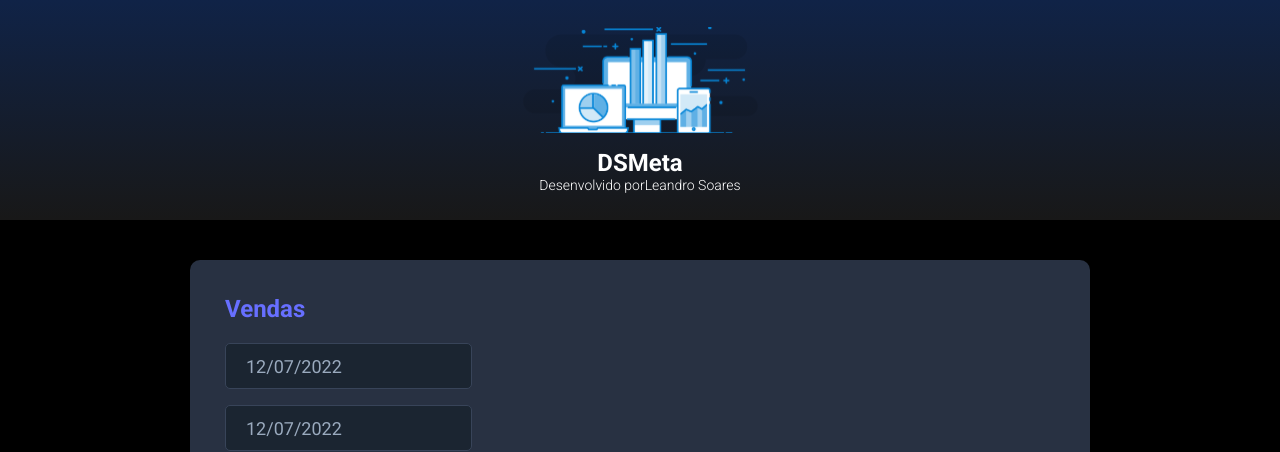
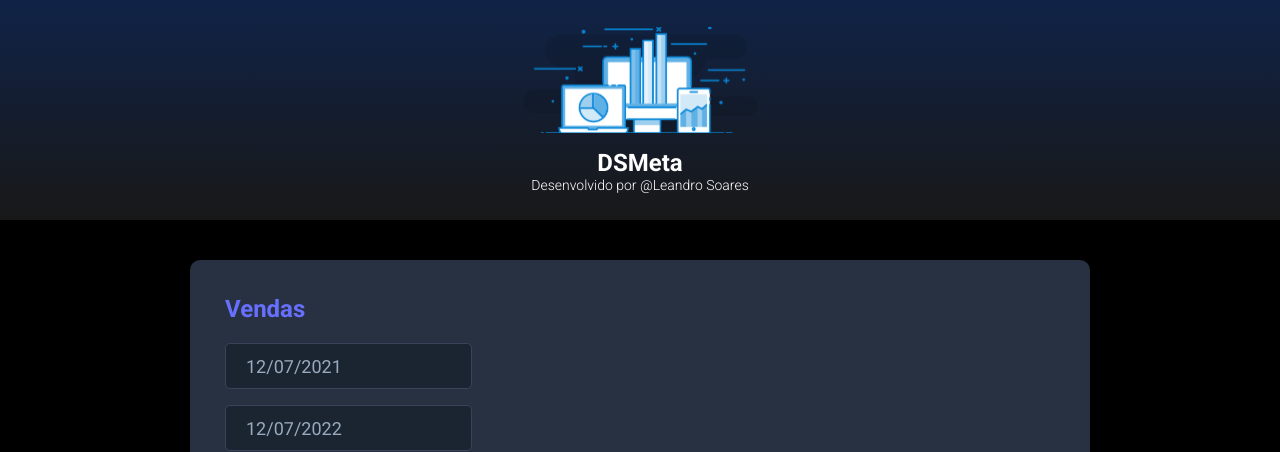
Before and after one commit to DevLeandro305/dsmeta, a React (Vite) app in the folder frontend/: page / in a window 1280 px wide. Shown: the top 452 px of the page. Built offline with nearby package versions, Linux system fonts and the light colour scheme.

Commit message:
Use state

```diff
--- a/frontend/src/components/Header/index.tsx
+++ b/frontend/src/components/Header/index.tsx
@@ -9,7 +9,7 @@
                 <img src={logo} alt="DSMeta" />
                 <h1>DSMeta</h1>
                 <p>
-                    Desenvolvido por
+                    Desenvolvido por @
                     <a href="https://www.linkedin.com/in/leandro-ferreira-soares-73500b5a/">Leandro Soares</a>
                 </p>
             </div>
--- a/frontend/src/components/NotificationButton/index.tsx
+++ b/frontend/src/components/NotificationButton/index.tsx
@@ -1,5 +1,5 @@
-import icon from '../../assets/img/notification-icon.svg'
-import './styles.css'
+import icon from '../../assets/img/notification-icon.svg';
+import './styles.css';
 
 function NotificationButton() {
     return (
@@ -9,4 +9,4 @@
     )
 }
 
-export default NotificationButton
+export default NotificationButton;
--- a/frontend/src/components/SalesCard/index.tsx
+++ b/frontend/src/components/SalesCard/index.tsx
@@ -1,25 +1,34 @@
+import { useState } from "react";
 import DatePicker from "react-datepicker";
 import "react-datepicker/dist/react-datepicker.css";
-import NotificationButton from '../NotificationButton'
-import './styles.css'
+import NotificationButton from '../NotificationButton';
+import './styles.css';
 
 function SalesCard() {
+
+    //Macete para pegar uma data de 1 ano atrás com o DatePicker
+    const min = new Date(new Date().setDate(new Date().getDate() - 365));
+    const max = new Date();
+
+    const [minDate, setMinDate] = useState(min);
+    const [maxDate, setMaxDate] = useState(max);
+
     return (
         <div className="dsmeta-card">
             <h2 className="dsmeta-sales-title">Vendas</h2>
             <div>
                 <div className="dsmeta-form-control-container">
                     <DatePicker
-                        selected={new Date()}
-                        onChange={(date: Date) => { }}
+                        selected={minDate}
+                        onChange={(date: Date) => setMinDate(date)}
                         className="dsmeta-form-control"
                         dateFormat="dd/MM/yyyy"
                     />
                 </div>
                 <div className="dsmeta-form-control-container">
                     <DatePicker
-                        selected={new Date()}
-                        onChange={(date: Date) => { }}
+                        selected={maxDate}
+                        onChange={(date: Date) => setMaxDate(date)}
                         className="dsmeta-form-control"
                         dateFormat="dd/MM/yyyy"
                     />
@@ -88,4 +97,4 @@
     )
 }
 
-export default SalesCard
+export default SalesCard;
```
Also changed, not shown: frontend/src/App.tsx (+4 -4 lines), frontend/src/main.tsx (+4 -4 lines).
